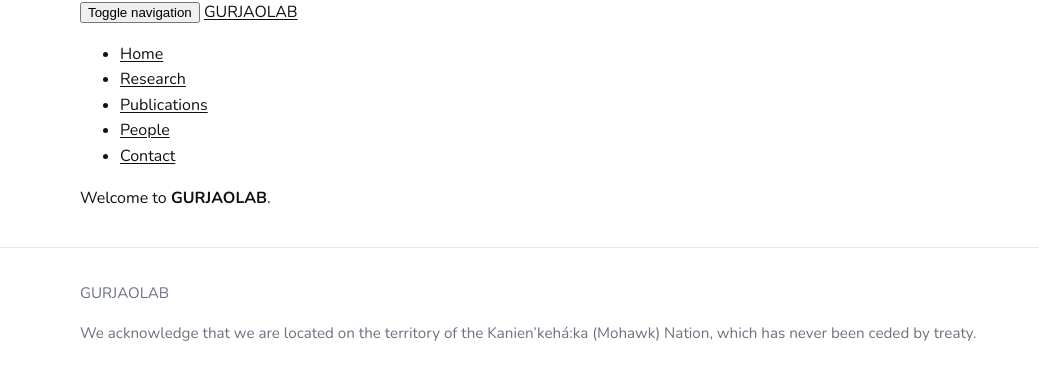
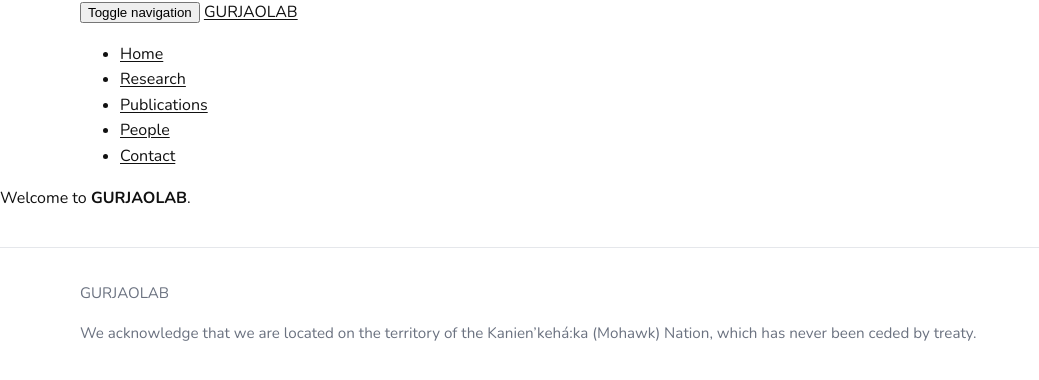
Before and after one commit to joseph-gad-code/Gurjao-Lab-Website, a Jekyll site: the page built from index.md, in a window 1280 px wide. Shown: the top 380 px of the page, without its empty margins (0-1039 px from the left). Built offline with Jekyll 4.4.1, drawn with Linux system fonts in a browser that asks for light colours; nearby versions of some CDN libraries; library files that are not in the unit come from our copies.

Commit message:
Update base.html

```diff
--- a/_layouts/base.html
+++ b/_layouts/base.html
@@ -1,13 +1,16 @@
-<!doctype html>
+<!DOCTYPE html>
 <html lang="en">
-  <head>
-    {% include head.html %}
-  </head>
+  {% include head.html %}
   <body>
     {% include header.html %}
-    <main class="container">
+
+    <main role="main" class="site-main">
       {{ content }}
     </main>
+
     {% include footer.html %}
+
+    <script src="https://code.jquery.com/jquery-2.2.4.min.js"></script>
+    <script src="{{ '/js/bootstrap.min.js' | relative_url }}"></script>
   </body>
 </html>
```
